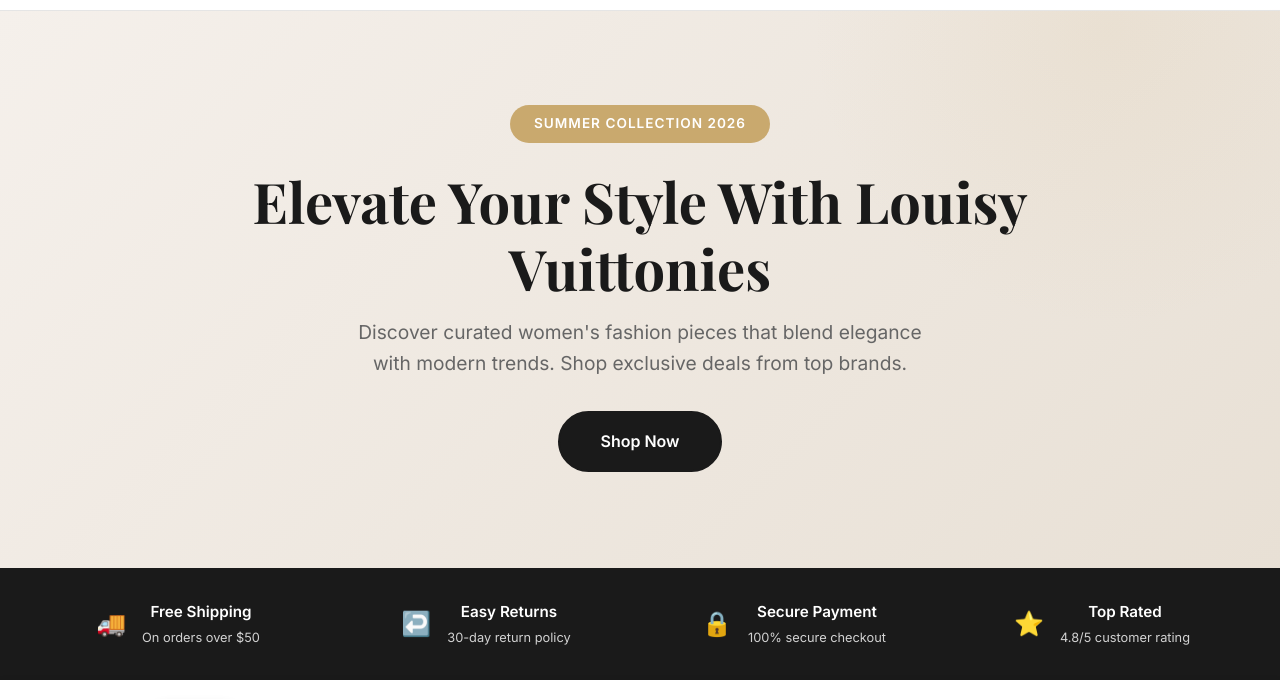
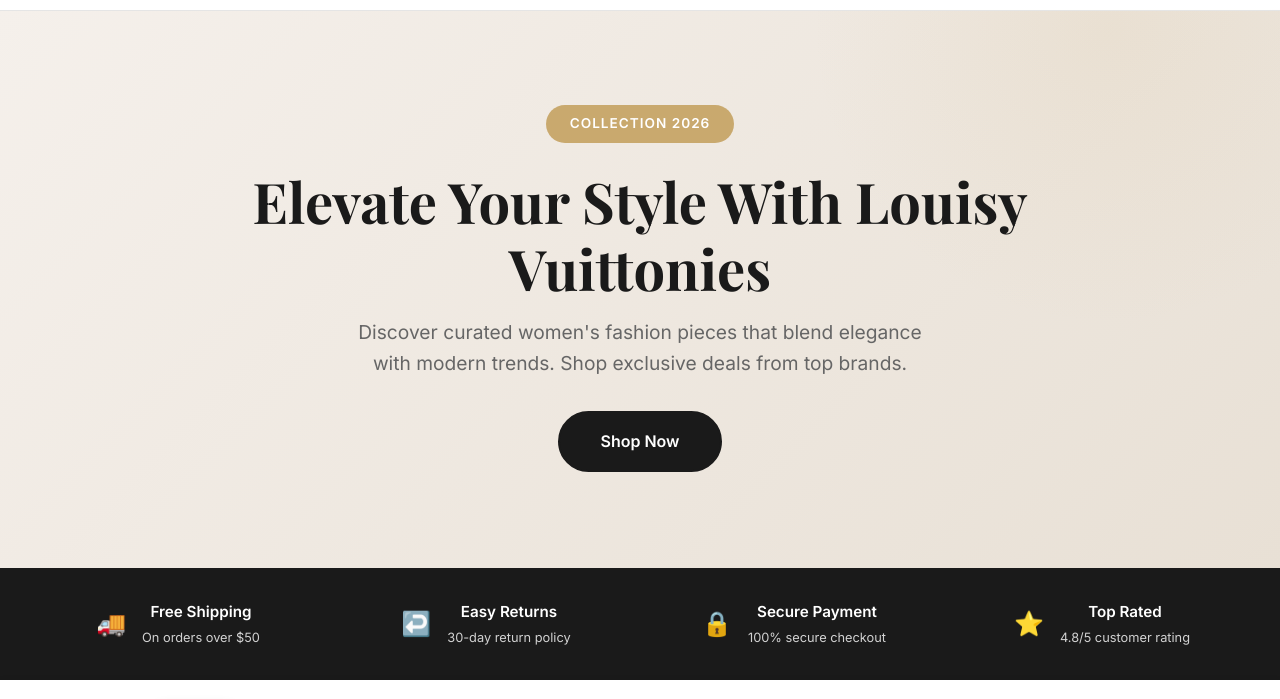
Before and after one commit to Anjanathanilka/louise, a plain HTML site: page index.html in a window 1280 px wide. Shown: the part 61-760 px from the top of the page. Drawn offline with nearby package versions, Linux system fonts and the light colour scheme; no server answers.

Commit message:
xzxczxczxc

```diff
--- a/index.html
+++ b/index.html
@@ -940,7 +940,7 @@
     <!-- Hero Section -->
     <section class="hero" id="home">
         <div class="hero-content">
-            <span class="hero-badge">Summer Collection 2026</span>
+            <span class="hero-badge">Collection 2026</span>
             <h1>Elevate Your Style With Louisy Vuittonies</h1>
             <p>Discover curated women's fashion pieces that blend elegance with modern trends. Shop exclusive deals from top brands.</p>
             <a href="#collection" class="cta-button" onclick="showAllCategories(); return false;">Shop Now</a>
```
